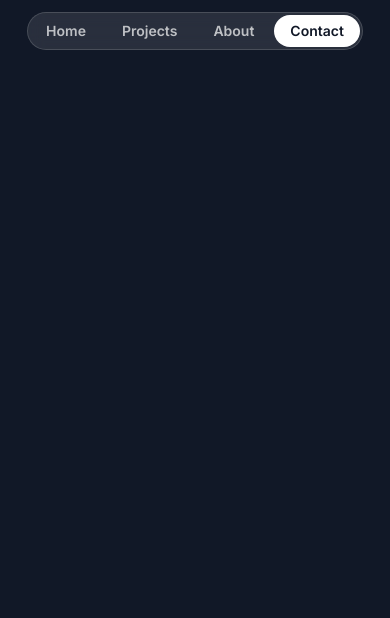
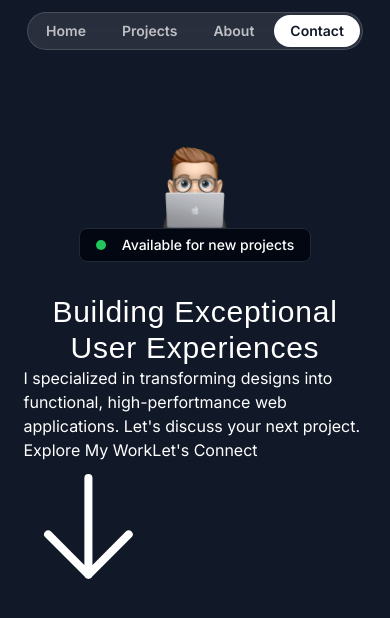
Before and after one commit to jihadcodes/My-Portfolio, a Next.js app: page / in a window 390 px wide. Shown: the top 618 px of the page. Built offline with nearby package versions, Linux system fonts and the light colour scheme; a web font is replaced by a local one.

Commit message:
HeroSection: Designing  with  mobile first responsiveness

```diff
--- a/src/app/page.tsx
+++ b/src/app/page.tsx
@@ -1,9 +1,11 @@
 import { Header } from "@/sections/Header";
+import { HeroSection } from "@/sections/Hero";
 
 export default function Home() {
   return (
     <div>
       <Header/>
+      <HeroSection/>
     </div>
   );
 }
--- a/src/sections/Header.tsx
+++ b/src/sections/Header.tsx
@@ -1,6 +1,6 @@
 export const Header = () => {
   return (
-    <div className="flex justify-center items-center relative top-3 ">
+    <div className="flex justify-center items-center fixed top-3 w-full ">
       <nav className="flex gap-1 p-0.5 border border-white/15 rounded-full bg-white/10 backdrop-blur ">
         <a href="#" className="nav-item">
           Home
--- a/src/sections/Hero.tsx
+++ b/src/sections/Hero.tsx
@@ -1,3 +1,33 @@
+import memojiImage from "@/assets/images/memoji-computer.png";
+import ArrowDown from "@/assets/icons/arrow-down.svg";
+import Image from "next/image";
 export const HeroSection = () => {
-  return <div>Hero Section</div>;
+  return (
+    <div className="py-32">
+      <div className="container">
+        <div className="flex flex-col items-center">
+          <Image src={memojiImage} className="size-[100px]" alt="Memoji" />
+          <div className="bg-gray-950 border border-gray-800 px-4 py-1.5 inline-flex items-center gap-4 rounded-lg">
+            <div className="bg-green-500 size-2.5 rounded-full "></div>
+            <div className="text-sm font-medium">Available for new projects</div>
+          </div>
+        </div>
+        <h1 className="font-serif text-3xl text-center mt-8  tracking-wide">Building Exceptional User Experiences</h1>
+
+        <p>
+          I specialized in transforming designs into functional,
+          high-perfortmance web applications. Let's discuss your next project.
+        </p>
+        <div>
+          <button>
+            <span>Explore My Work</span>
+            <ArrowDown />
+          </button>
+          <button>
+            <span>Let's Connect</span>
+          </button>
+        </div>
+      </div>
+    </div>
+  );
 };
```
